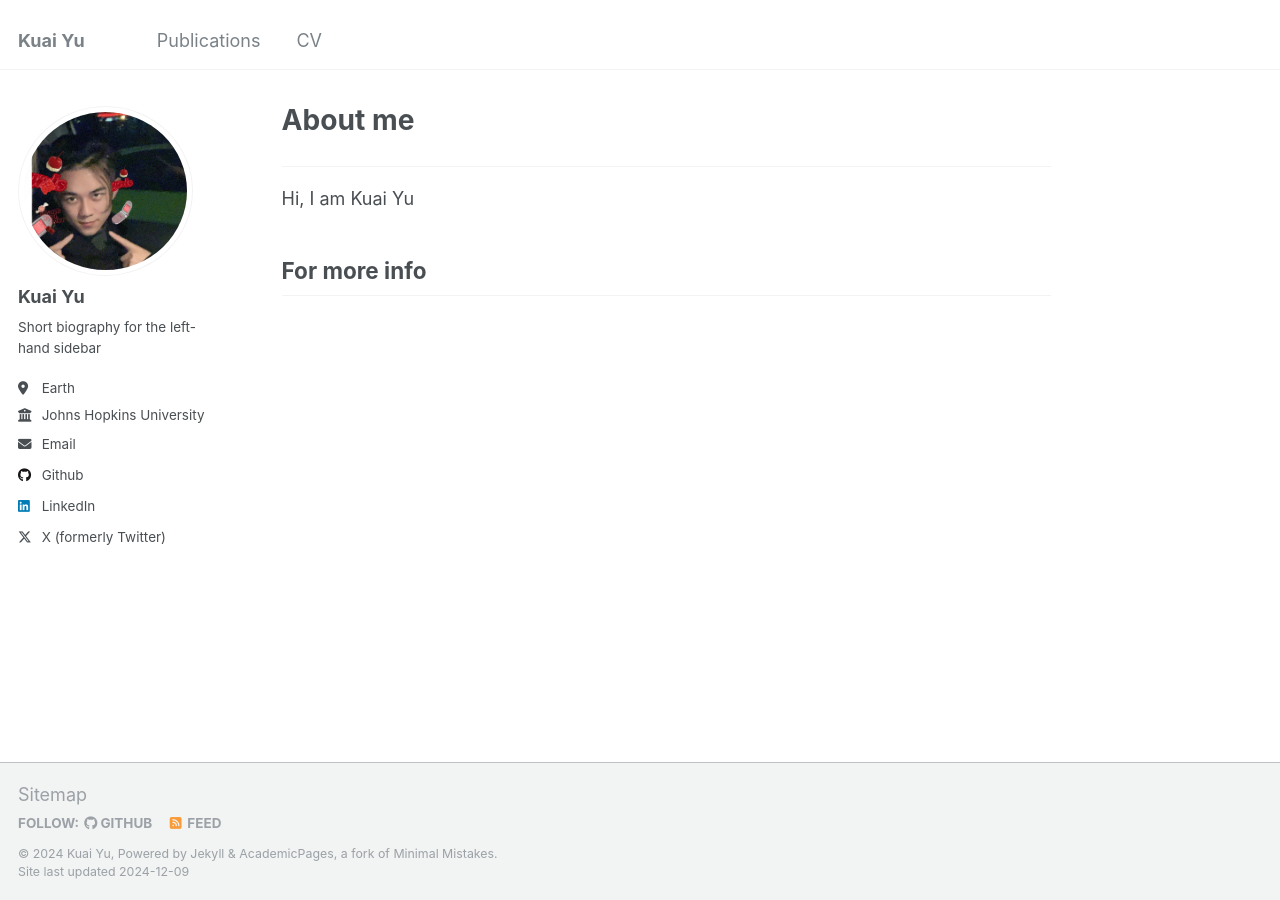
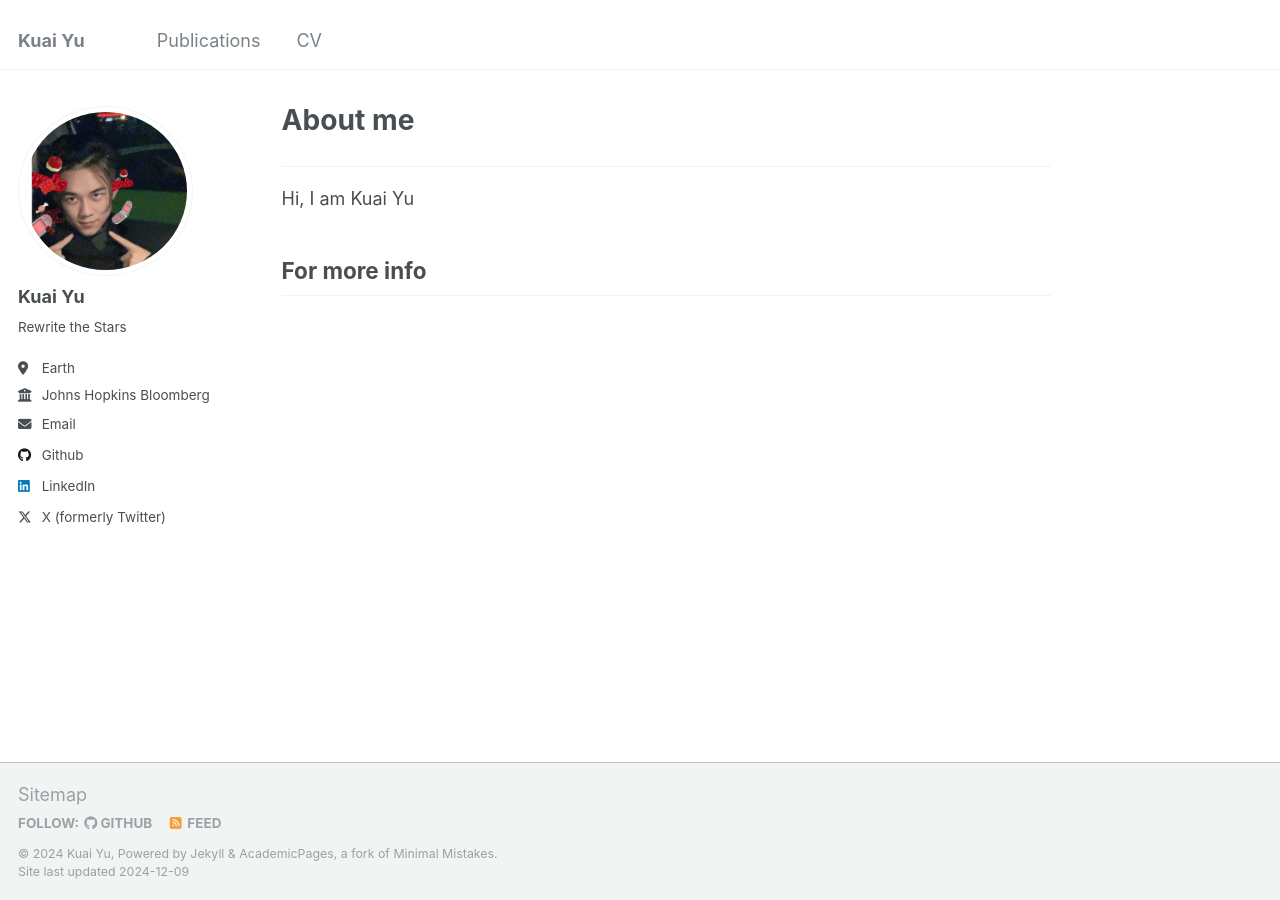
Before and after one commit to quick2063706271/quick2063706271.github.io, a Jekyll site: the page built from _pages/about.md, in a window 1280 px wide. Built offline with Jekyll 4.4.1, drawn with Linux system fonts in a browser that asks for light colours.

Commit message:
Update _config.yml

```diff
--- a/_config.yml
+++ b/_config.yml
@@ -24,9 +24,9 @@ author:
   avatar           : "profile.png"
   name             : "Kuai Yu"
   pronouns         : # example: "she/her"
-  bio              : "Short biography for the left-hand sidebar"
+  bio              : "Rewrite the Stars"
   location         : "Earth"
-  employer         : "Johns Hopkins University"
+  employer         : "Johns Hopkins Bloomberg School of Public Health"
   uri              : # URL
   email            : "kyu25@jh.edu"
 
```
